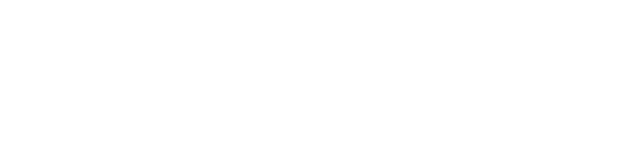
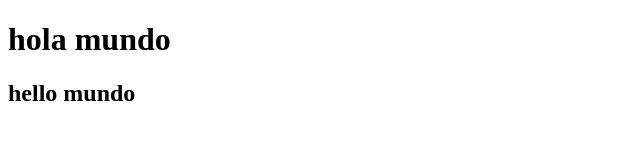
Before and after one commit to Abel1-4/proyecto02, a plain HTML site: page index.html in a window 1280 px wide. Shown: the whole page, without its empty margins (0-640 px from the left). Drawn offline with Linux system fonts and the light colour scheme.

Commit message:
"segundo"

```diff
--- a/index.html
+++ b/index.html
@@ -3,9 +3,10 @@
 <head>
     <meta charset="UTF-8">
     <meta name="viewport" content="width=device-width, initial-scale=1.0">
-    <title>Document</title>
+    <title>abellopez xd</title>
 </head>
 <body>
-
+    <h1>hola mundo</h1>
+    <h2>hello mundo</h2>
 </body>
 </html>
```
Also changed, not shown: aplicacion.js (added), estilo.css (added).
